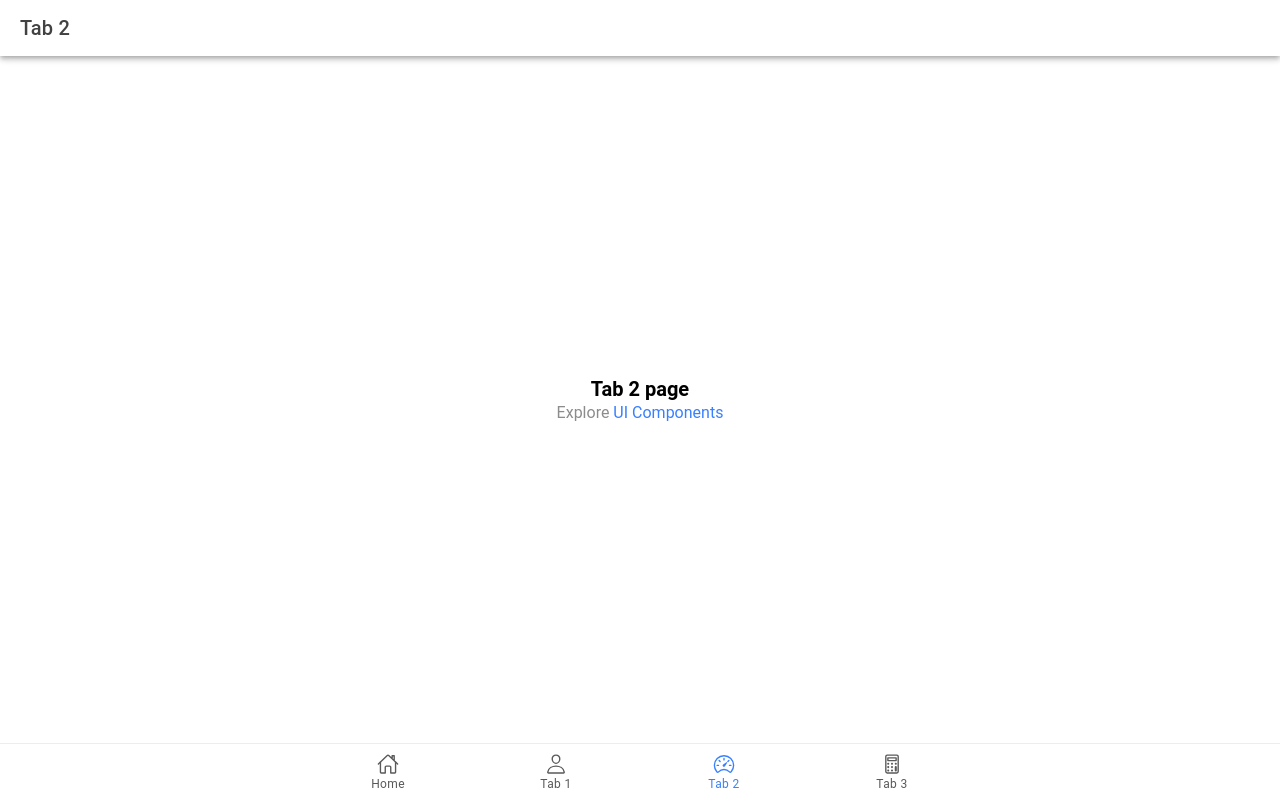
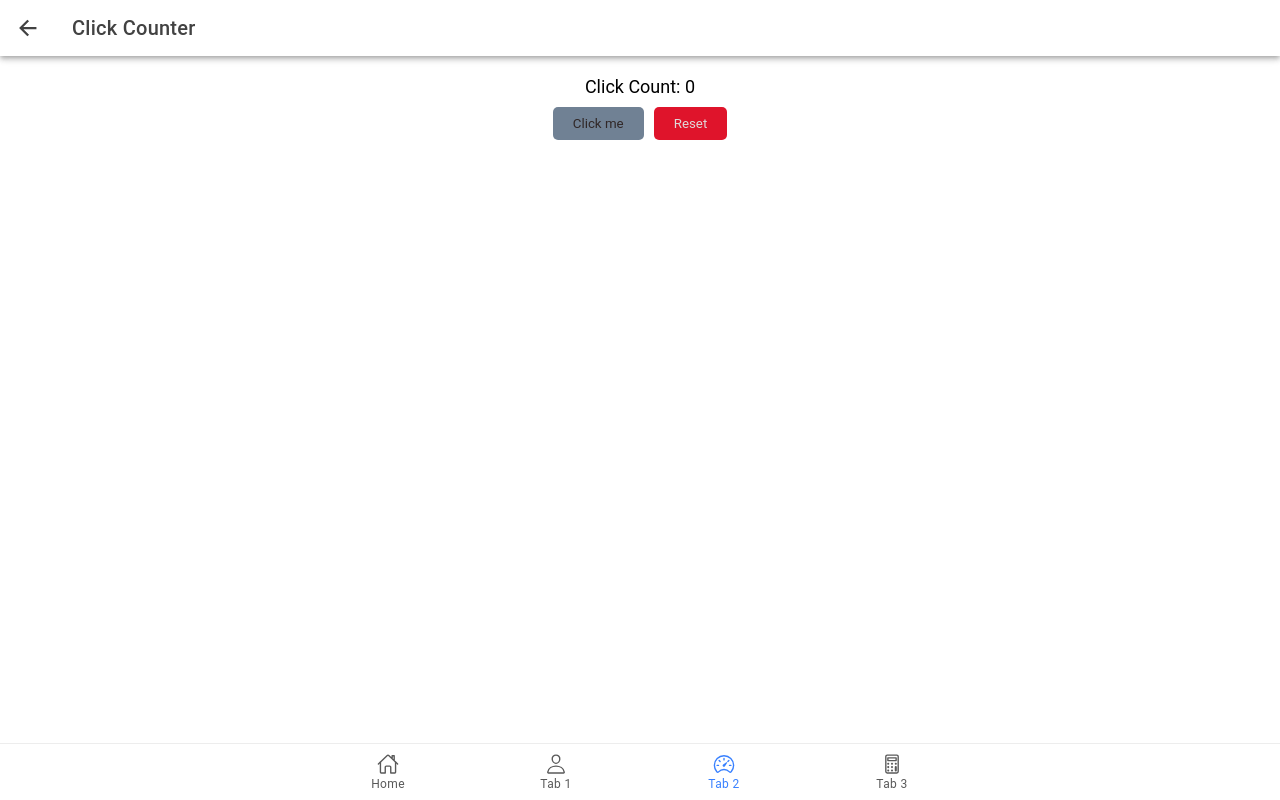
Before and after one commit to CELOCIA898/ion-t-celocia, a React (Vite) app: page /tab2 in a window 1280 px wide. Built offline with nearby package versions, Linux system fonts and the light colour scheme.

Commit message:
added a new changes in tab1 and tab 2

```diff
--- a/src/pages/Tab1.tsx
+++ b/src/pages/Tab1.tsx
@@ -21,7 +21,7 @@
         <IonCard>
         <img alt="Silhouette of mountains" src="./assets/celocia.jpg" />
         <IonCardHeader>
-          <IonCardTitle>quicel joy</IonCardTitle>
+          <IonCardTitle>Quicel Joy</IonCardTitle>
           <IonCardSubtitle>student</IonCardSubtitle>
         </IonCardHeader>
 
--- a/src/pages/Tab2.css
+++ b/src/pages/Tab2.css
@@ -0,0 +1,30 @@
+/* Tab2.css */
+
+.tab2-container {
+    text-align: center;
+    margin-top: 20px;
+  }
+
+  .tab2-click-count {
+    font-size: 18px;
+    margin-bottom: 10px;
+  }
+
+  .tab2-button {
+    background-color: #708194;
+    color: #302727;
+    border: none;
+    padding: 10px 20px;
+    border-radius: 5px;
+    cursor: pointer;
+    margin-right: 10px;
+  }
+
+  .tab2-reset-button {
+    background-color: #df142b;
+    color: #dfd9d9;
+    border: none;
+    padding: 10px 20px;
+    border-radius: 5px;
+    cursor: pointer;
+  }
--- a/src/pages/Tab2.tsx
+++ b/src/pages/Tab2.tsx
@@ -1,22 +1,34 @@
-import { IonContent, IonHeader, IonPage, IonTitle, IonToolbar } from '@ionic/react';
-import ExploreContainer from '../components/ExploreContainer';
+import React, { useState } from 'react';
+import { IonContent, IonHeader, IonPage, IonTitle, IonToolbar, IonButtons, IonBackButton } from '@ionic/react';
 import './Tab2.css';
 
 const Tab2: React.FC = () => {
+  const [clickCount, setClickCount] = useState(0);
+
+  const handleButtonClick = () => {
+    setClickCount(clickCount + 1);
+  };
+
+  const handleResetClick = () => {
+    setClickCount(0);
+  };
+
   return (
     <IonPage>
       <IonHeader>
         <IonToolbar>
-          <IonTitle>Tab 2</IonTitle>
+          <IonButtons slot="start">
+            <IonBackButton defaultHref="/" />
+          </IonButtons>
+          <IonTitle>Click Counter</IonTitle>
         </IonToolbar>
       </IonHeader>
       <IonContent fullscreen>
-        <IonHeader collapse="condense">
-          <IonToolbar>
-            <IonTitle size="large">Tab 2</IonTitle>
-          </IonToolbar>
-        </IonHeader>
-        <ExploreContainer name="Tab 2 page" />
+        <div className="tab2-container">
+          <p className="tab2-click-count">Click Count: {clickCount}</p>
+          <button className="tab2-button" onClick={handleButtonClick}>Click me</button>
+          <button className="tab2-reset-button" onClick={handleResetClick}>Reset</button>
+        </div>
       </IonContent>
     </IonPage>
   );
```
